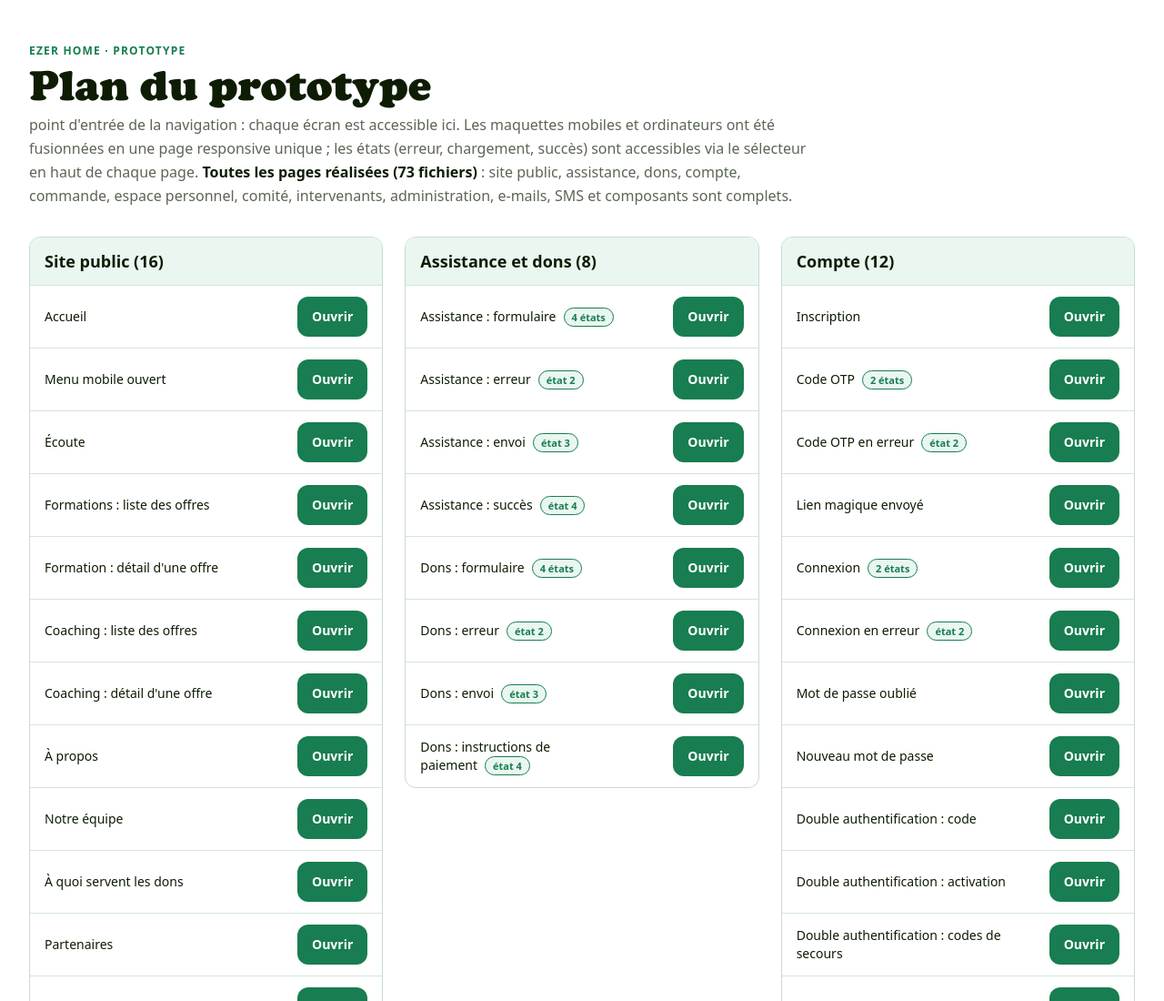
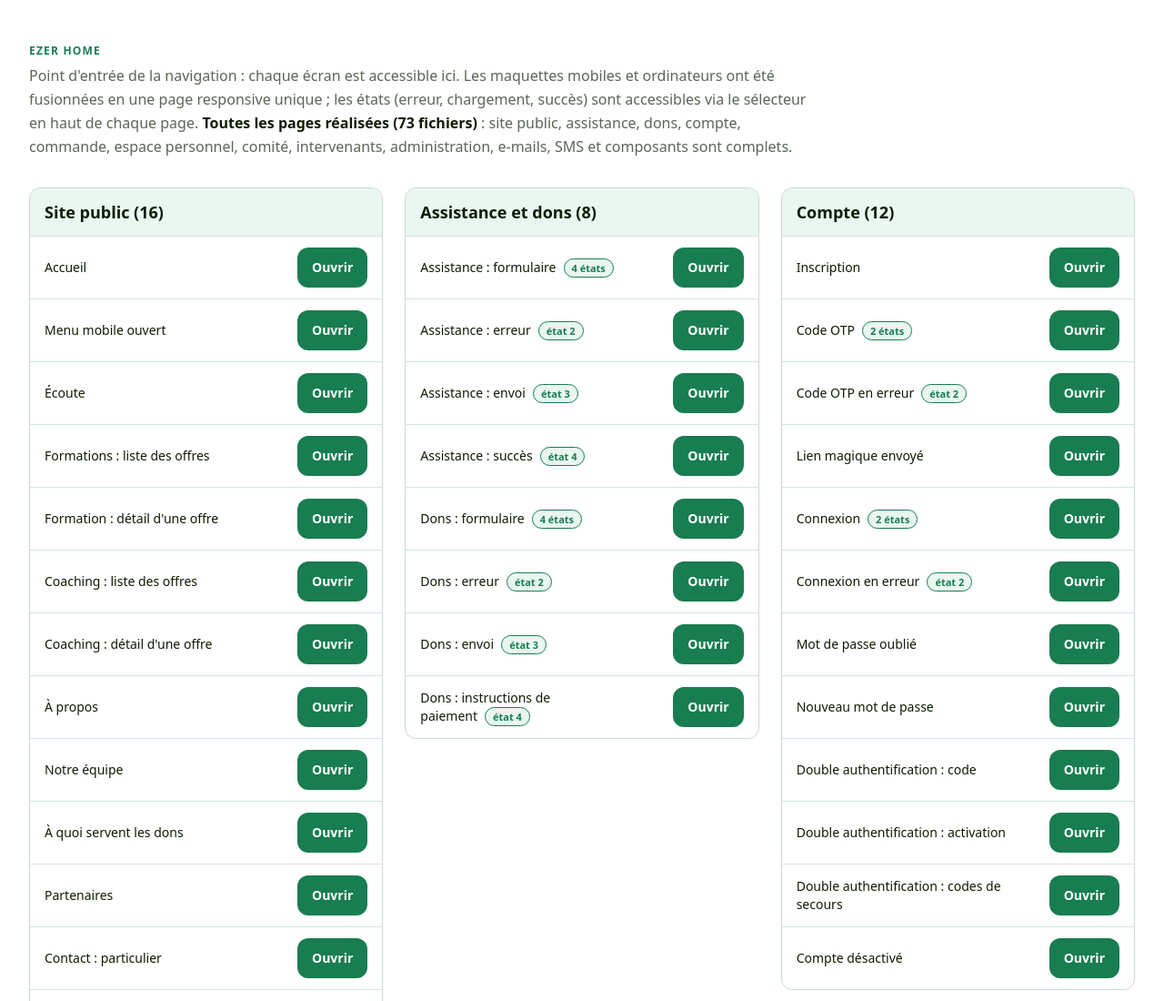
Before and after one commit to hackdave21/ezerhome_frontend, a website built with Vite: page index.html in a window 1280 px wide. Shown: the top 1100 px of the page at 91% size. Built offline with nearby package versions, Linux system fonts and the light colour scheme.

Commit message:
reajustement

```diff
--- a/assets/js/layout.js
+++ b/assets/js/layout.js
@@ -131,7 +131,7 @@
           { label: 'À propos', href: 'pages/site/a-propos.html' },
           { label: 'Notre équipe', href: 'pages/site/equipe.html' },
           { label: 'Partenaires', href: 'pages/site/partenaires.html' },
-          { label: 'Faire un don (dès 100 F)', href: 'pages/dons/don.html', commercial: true },
+          { label: 'Faire un don', href: 'pages/dons/don.html', commercial: true },
           { label: 'À quoi servent les dons', href: 'pages/site/usage-dons.html', commercial: true },
           { label: 'Devenir thérapeute ou coach', href: 'pages/intervenant/candidature.html', commercial: true }
         ]
--- a/index.html
+++ b/index.html
@@ -14,9 +14,8 @@
     <div class="max-w-[1400px] mx-auto px-4 lg:px-8 py-8 lg:py-12">
 
         <div class="flex flex-col gap-1.5 mb-8">
-            <p class="text-xs font-semibold uppercase tracking-widest text-ezer-green">Ezer Home · Prototype</p>
-            <h1 class="font-cooper font-normal text-4xl lg:text-5xl">Plan du prototype</h1>
-            <p class="text-ezer-muted max-w-[860px]">point d'entrée de la navigation : chaque écran est accessible ici. Les maquettes mobiles et ordinateurs ont été fusionnées en une page responsive unique ; les états (erreur, chargement, succès) sont accessibles via le sélecteur en haut de chaque page. <strong class="text-ezer-dark">Toutes les pages réalisées (73 fichiers)</strong> : site public, assistance, dons, compte, commande, espace personnel, comité, intervenants, administration, e-mails, SMS et composants sont complets.</p>
+            <p class="text-xs font-semibold uppercase tracking-widest text-ezer-green">Ezer Home</p>
+            <p class="text-ezer-muted max-w-[860px]">Point d'entrée de la navigation : chaque écran est accessible ici. Les maquettes mobiles et ordinateurs ont été fusionnées en une page responsive unique ; les états (erreur, chargement, succès) sont accessibles via le sélecteur en haut de chaque page. <strong class="text-ezer-dark">Toutes les pages réalisées (73 fichiers)</strong> : site public, assistance, dons, compte, commande, espace personnel, comité, intervenants, administration, e-mails, SMS et composants sont complets.</p>
         </div>
 
         <div id="plan" class="grid grid-cols-1 lg:grid-cols-2 xl:grid-cols-3 gap-6 items-start"></div>
```
Also changed, not shown: pages/site/usage-dons.html (+1 -1 lines).
